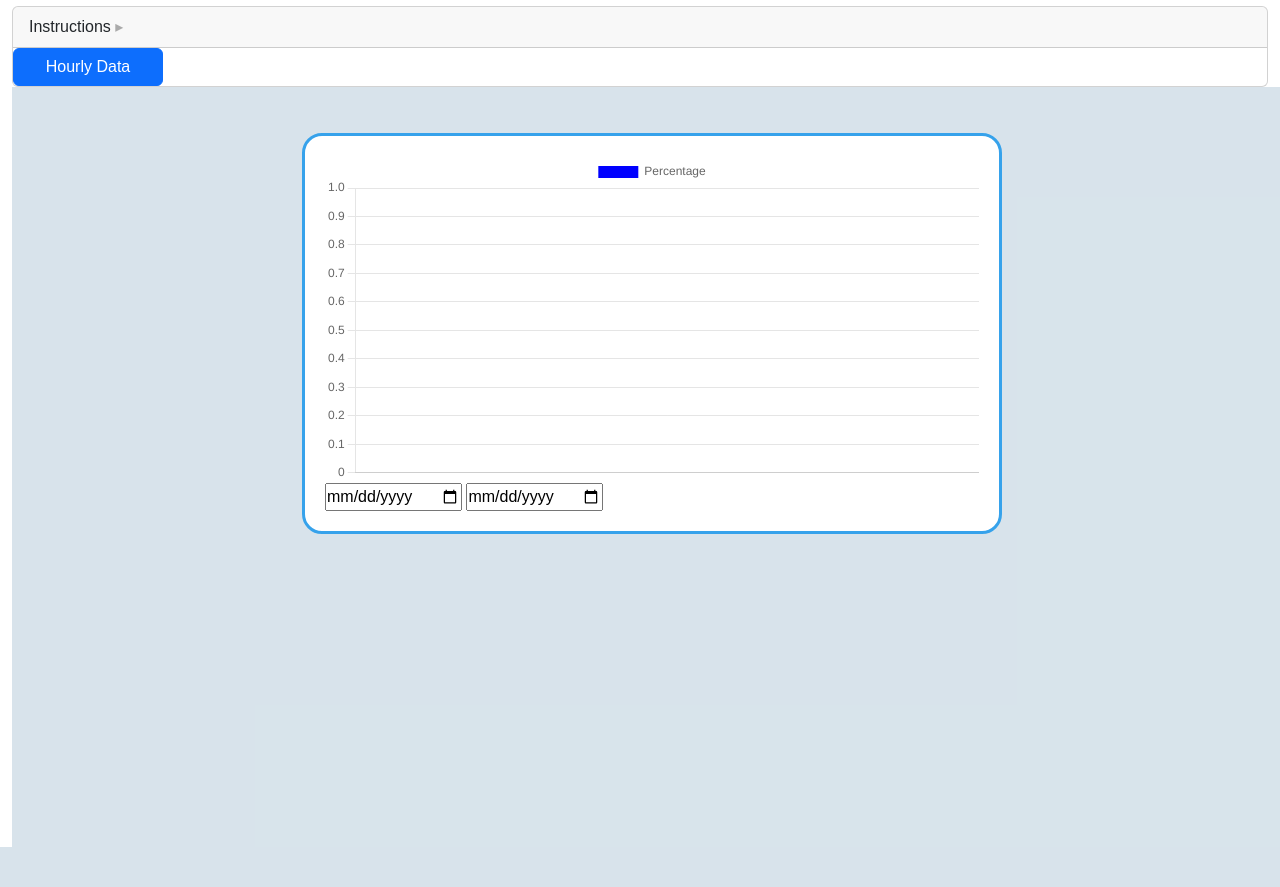
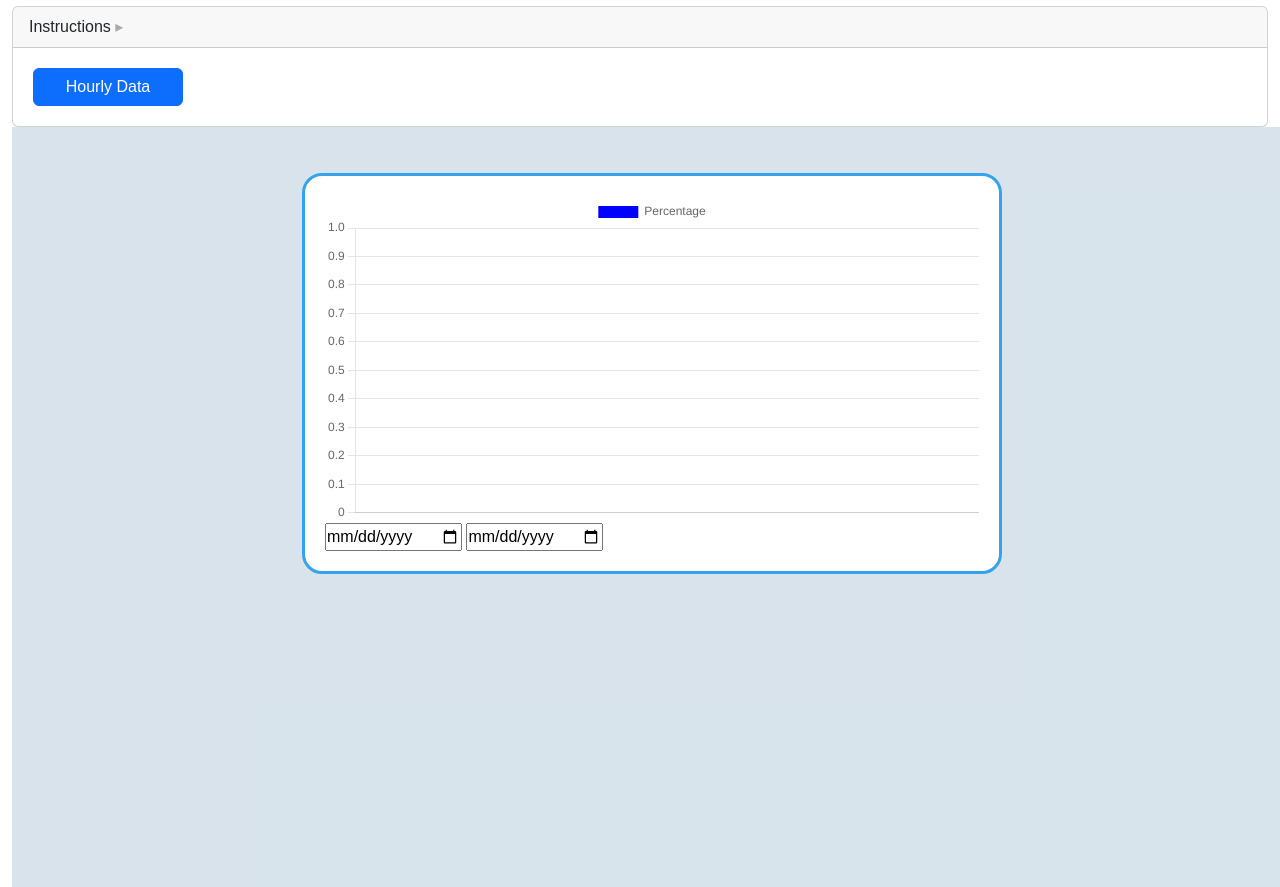
Before and after one commit to PoDuck/pi_chime, a Django app: template tracking/templates/tracking/tracking_view.html in a window 1280 px wide. Shown: the part 58-945 px from the top of the page. Before the commit the page ends 905 px from the top, so only its background shows below. Run offline with Django 5.2, Linux system fonts and the light colour scheme; the template is opened without the code that fills it, so the values that code supplies are empty; some libraries are stand-ins or nearby versions.

Commit message:
Cosmetic changes

```diff
--- a/tracking/templates/tracking/hour_tracking_view.html
+++ b/tracking/templates/tracking/hour_tracking_view.html
@@ -54,7 +54,7 @@
                 and select the day you want to see traffic for.</p>
             <p class="card-text">To see traffic average for days of the week, click the button below.</p>
         </div>
-        <a href="{% url 'day_tracking' %}" class="btn btn-primary" style="width: 150px;">Daily Data</a>
+        <a href="{% url 'day_tracking' %}" class="btn btn-primary" style="width: 150px; margin: 20px;">Daily Data</a>
     </div>
     <div class="chartCard">
         <div class="chartBox">
--- a/tracking/templates/tracking/tracking_view.html
+++ b/tracking/templates/tracking/tracking_view.html
@@ -50,7 +50,7 @@
             <p class="card-text">If you want to see hourly traffic, click on a bar do get the hourly traffic for that
                 day of the week, or click the button below for all time traffic by hour.</p>
         </div>
-        <a href="{% url 'all_days_hourly' %}" class="btn btn-primary" style="width: 150px;">Hourly Data</a>
+        <a href="{% url 'all_days_hourly' %}" class="btn btn-primary" style="width: 150px; margin: 20px;">Hourly Data</a>
     </div>
     <div class="chartCard">
         <div class="chartBox">
```
